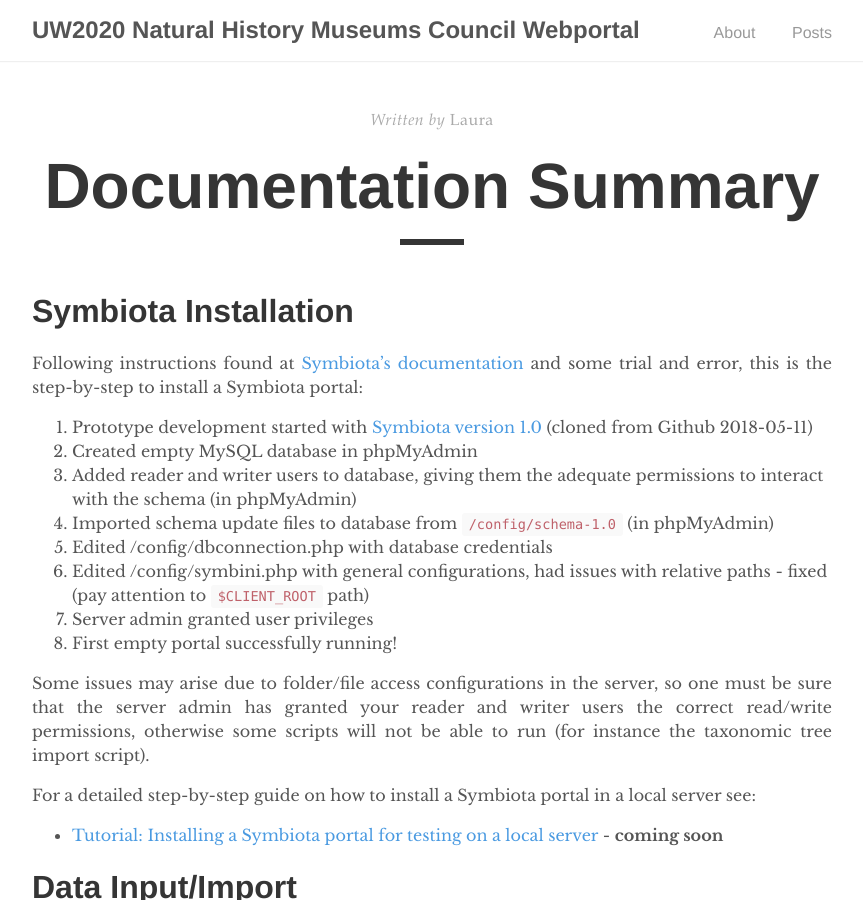
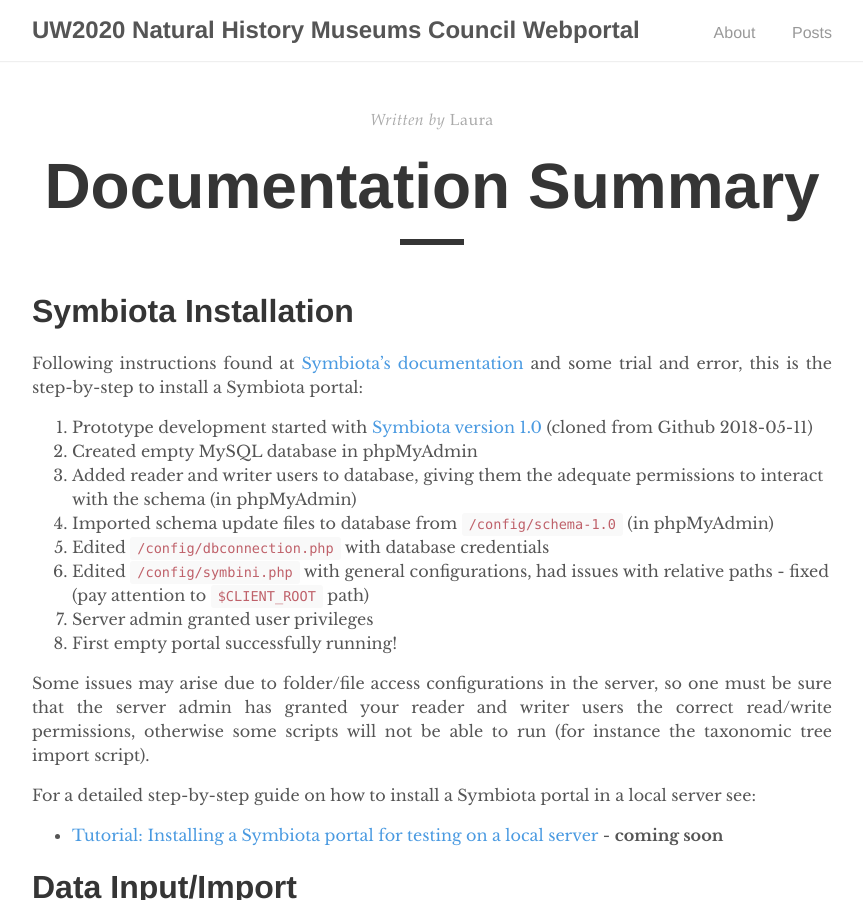
Before and after one commit to arbolitoloco/uw2020, a Jekyll site: the page built from docs/docs-summary.md, in a window 1280 px wide and 900 px high. Shown: the whole window, without its empty margins (208-1071 px from the left). Built offline with Jekyll 4.4.1, drawn with Linux system fonts in a browser that asks for light colours.

Commit message:
minor formatting

```diff
--- a/docs/docs-summary.md
+++ b/docs/docs-summary.md
@@ -11,8 +11,8 @@
 2. Created empty MySQL database in phpMyAdmin
 3. Added reader and writer users to database, giving them the adequate permissions to interact with the schema (in phpMyAdmin)
 4. Imported schema update files to database from `/config/schema-1.0` (in phpMyAdmin)
-5. Edited /config/dbconnection.php with database credentials
-6. Edited /config/symbini.php with general configurations, had issues with relative paths - fixed (pay attention to `$CLIENT_ROOT` path)
+5. Edited `/config/dbconnection.php` with database credentials
+6. Edited `/config/symbini.php` with general configurations, had issues with relative paths - fixed (pay attention to `$CLIENT_ROOT` path)
 7. Server admin granted user privileges
 8. First empty portal successfully running!
 
```
